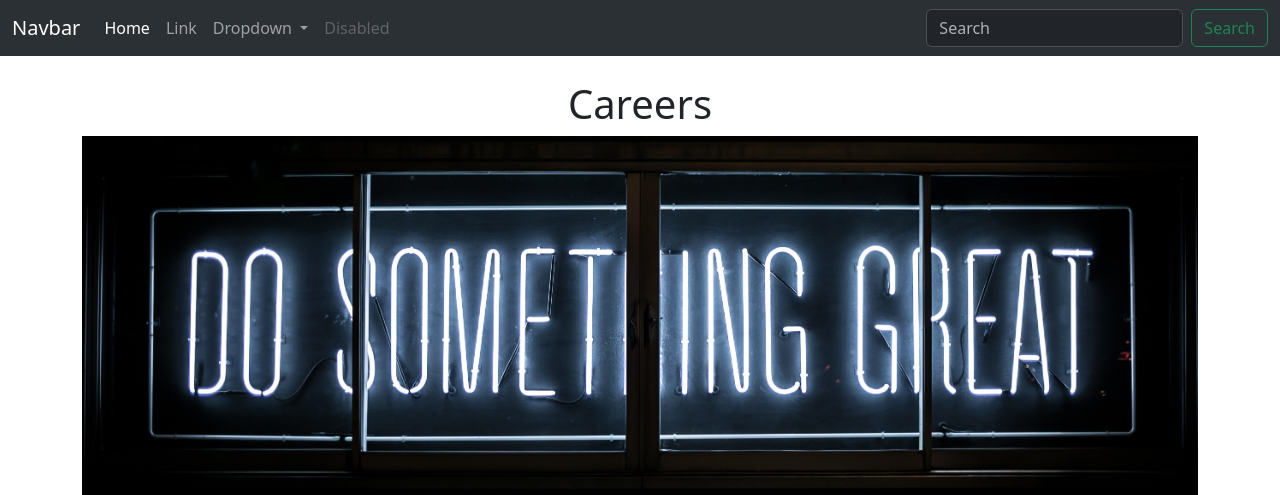
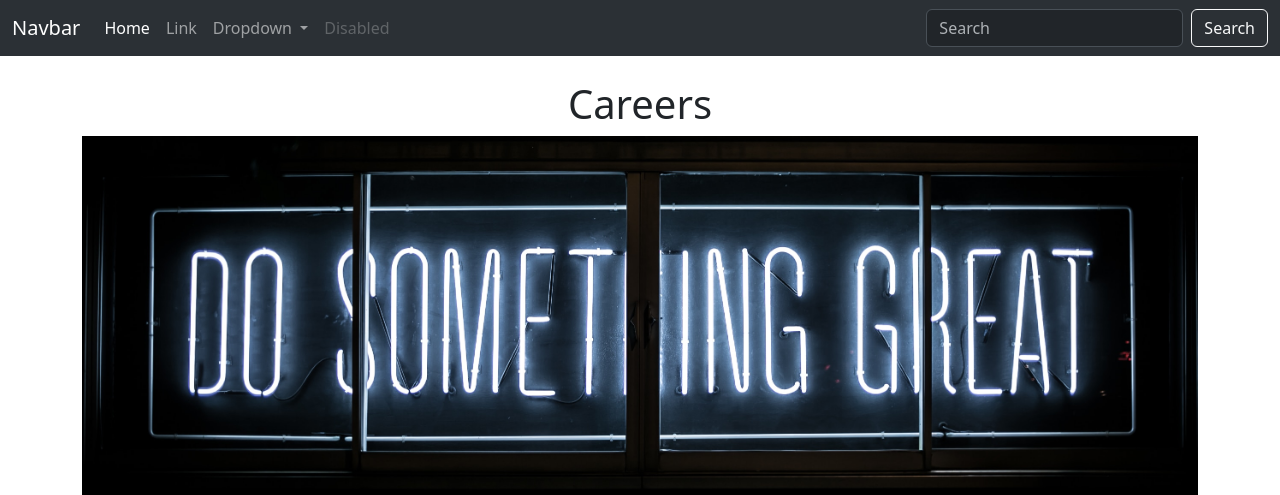
Before and after one commit to taco-greco/flask-website-v2, a Flask app: page / in a window 1280 px wide. Shown: the top 495 px of the page. Run offline with Flask 3, Linux system fonts and the light colour scheme.

Commit message:
button navbar light

```diff
--- a/templates/nav.html
+++ b/templates/nav.html
@@ -29,7 +29,7 @@
       </ul>
       <form class="d-flex" role="search">
         <input class="form-control me-2" type="search" placeholder="Search" aria-label="Search">
-        <button class="btn btn-outline-success" type="submit">Search</button>
+        <button class="btn btn-outline-light" type="submit">Search</button>
       </form>
     </div>
   </div>
```
